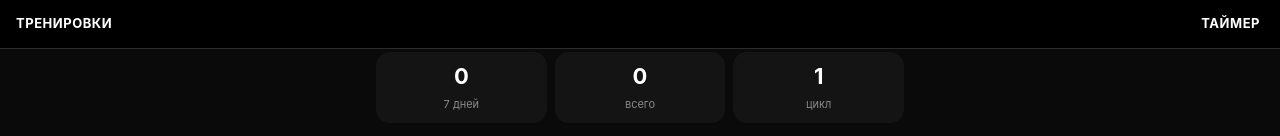
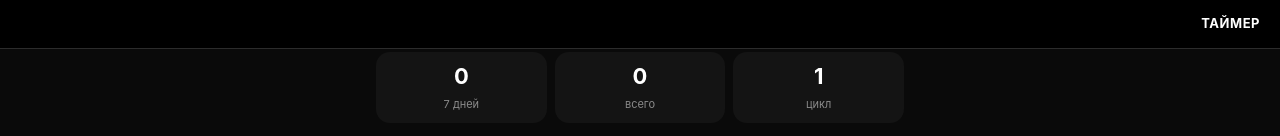
Before and after one commit to Makivskyi2006/Tranning, a plain HTML site: page index.html in a window 1280 px wide. Shown: the top 136 px of the page. Drawn offline with Linux system fonts and the light colour scheme.

Commit message:
Remove header title
Co-Authored-By: Claude Sonnet 5 <noreply@anthropic.com>

```diff
--- a/index.html
+++ b/index.html
@@ -15,7 +15,7 @@
 <link rel="stylesheet" href="style.css">
 </head>
 <body>
-<header id="top"><span>Тренировки</span><button id="tBtn" aria-label="Таймер">Таймер</button></header>
+<header id="top"><button id="tBtn" aria-label="Таймер">Таймер</button></header>
 <main id="app"></main>
 
 <div id="timer">
--- a/style.css
+++ b/style.css
@@ -4,7 +4,7 @@ html{-webkit-text-size-adjust:100%}
 body{margin:0;background:var(--bg);color:var(--tx);font:16px/1.35 -apple-system,BlinkMacSystemFont,"SF Pro Text",Roboto,sans-serif;overscroll-behavior-y:none;-webkit-user-select:none;user-select:none}
 input{-webkit-user-select:text;user-select:text}
 button{font:inherit;color:inherit;background:none;border:0;padding:0;cursor:pointer;touch-action:manipulation}
-#top{position:fixed;top:0;left:0;right:0;z-index:20;display:flex;justify-content:space-between;align-items:center;padding:calc(env(safe-area-inset-top) + 6px) 16px 6px;background:#000;border-bottom:1px solid var(--line);font-weight:700;color:var(--acc);letter-spacing:.04em;text-transform:uppercase;font-size:13px}
+#top{position:fixed;top:0;left:0;right:0;z-index:20;display:flex;justify-content:flex-end;align-items:center;padding:calc(env(safe-area-inset-top) + 6px) 16px 6px;background:#000;border-bottom:1px solid var(--line);font-weight:700;color:var(--acc);letter-spacing:.04em;text-transform:uppercase;font-size:13px}
 #top button{font-size:13px;font-weight:700;height:36px;padding:0 4px;text-transform:uppercase;letter-spacing:.04em}
 main{padding:calc(env(safe-area-inset-top) + 52px) 16px calc(var(--tab) + env(safe-area-inset-bottom) + 24px);max-width:560px;margin:0 auto}
 body.has-timer main{padding-bottom:calc(var(--tab) + env(safe-area-inset-bottom) + 88px)}
```
